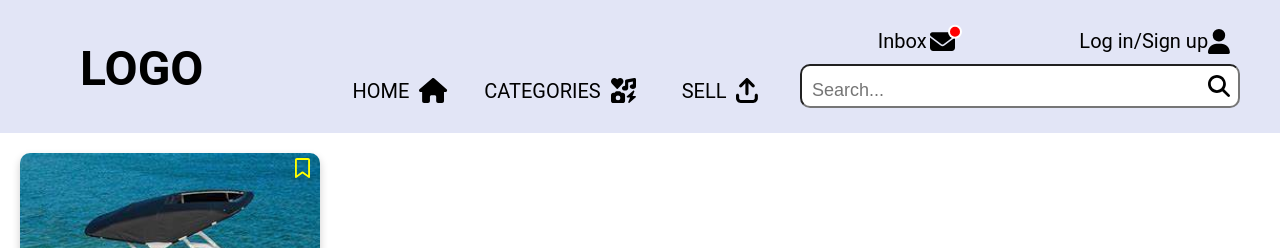
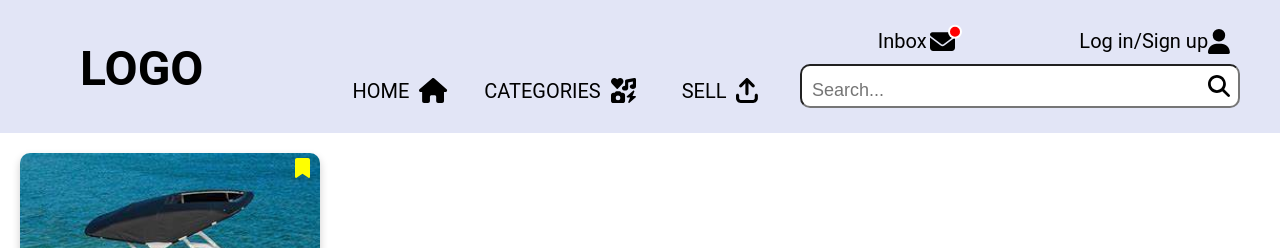
Before and after one commit to usman-ghafoorzai/idatt2105-full-stack-project, a Vue app in the folder frontend/: page / in a window 1280 px wide. Both pictures are taken after a click on the icon 302 px from the left and 168 px from the top of the page. Shown: the top 248 px of the page. Built offline with nearby package versions, Linux system fonts and the light colour scheme.

Commit message:
toggle bookmark

```diff
--- a/frontend/src/components/ItemFrameComponent.vue
+++ b/frontend/src/components/ItemFrameComponent.vue
@@ -13,7 +13,8 @@
         <div class="item-image">
             <img src="../assets/images/boat.jpg" alt="Item Image" />
             <div class="price-tag">10000 kr</div>
-            <fa :icon="['far','bookmark']" class="bookmark-icon" :class="{ active: isBookmarked }" @click="toggleBookmark"/>
+            <fa :icon="['far','bookmark']" class="bookmark-icon" :class="{ active: isBookmarked }" @click="toggleBookmark" v-if="!isBookmarked"/>
+            <fa :icon="['fas','bookmark']" class="bookmark-icon" :class="{ active: isBookmarked }" @click="toggleBookmark" v-if="isBookmarked" style="color: yellow;"/>
         </div>
         <div class="item-details">
             Bayliner VR 5 Cuddy OB Lite brukt
@@ -56,7 +57,8 @@
         top: 5px;
         right: 10px;
     }
-    .bookmark-icon.active {
+    .bookmark-icon:hover {
+        cursor: pointer;
         color: yellow;
     }
     .price-tag {
```
